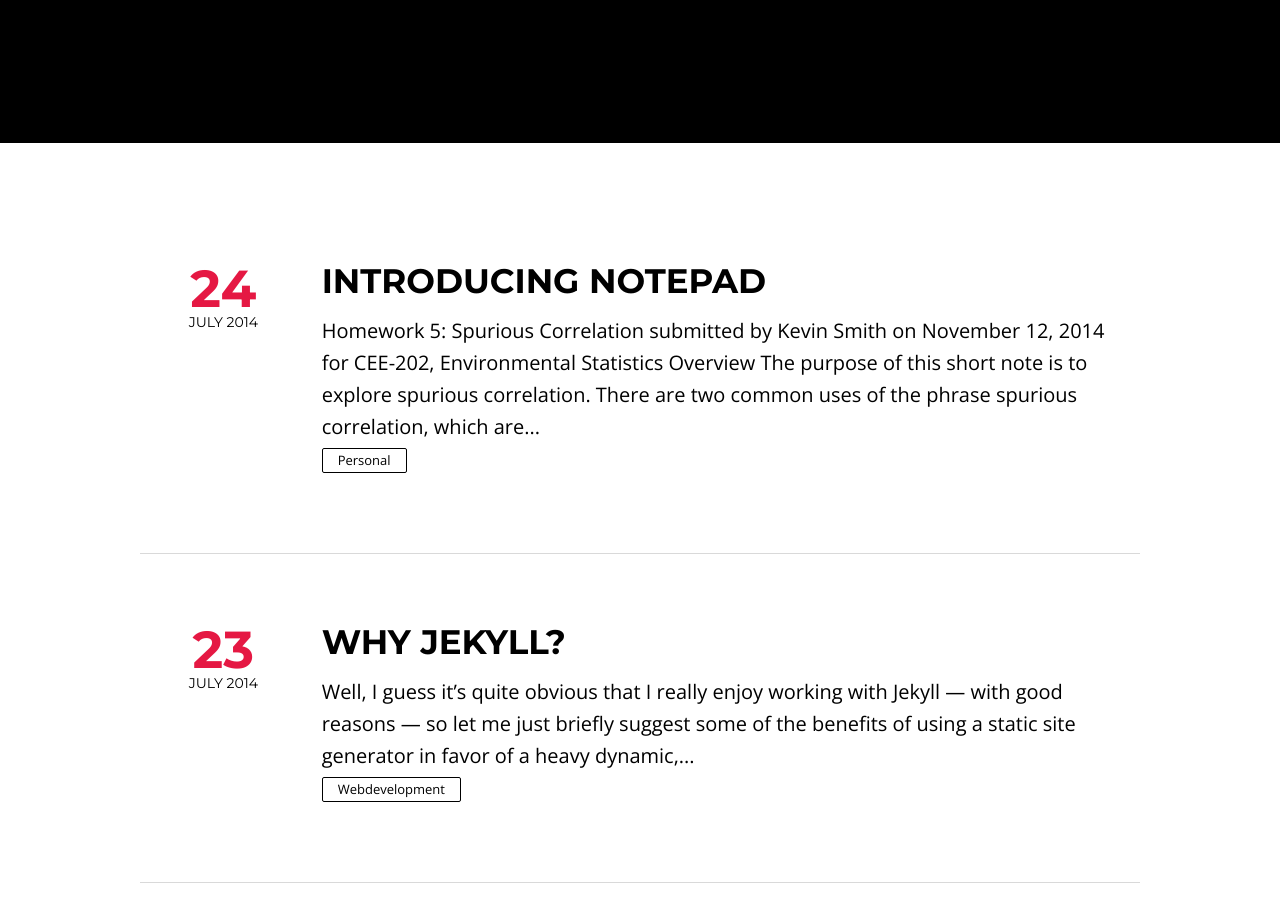
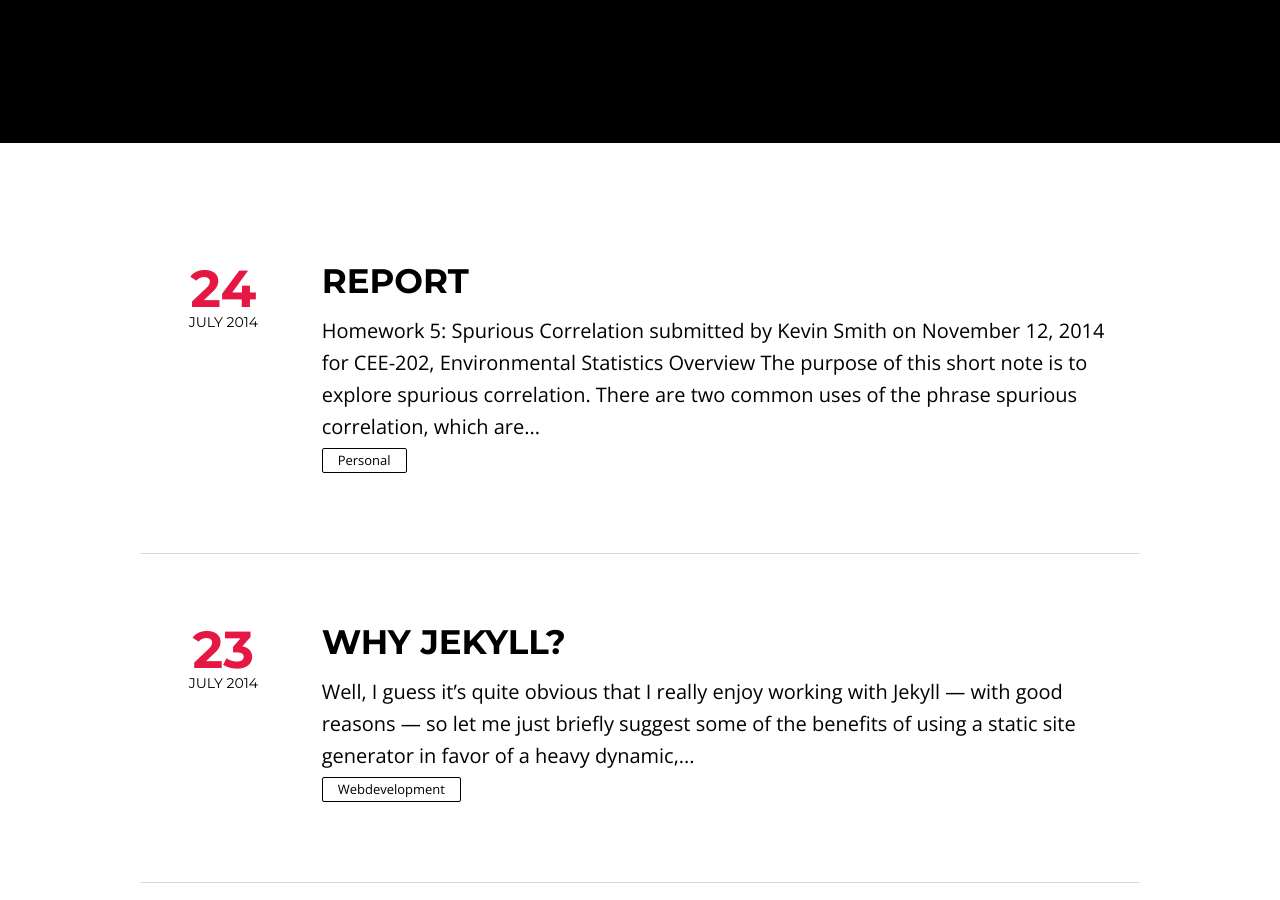
Before and after one commit to Kevin-M-Smith-Retired/primisadfontes-dev, a Jekyll site: the page built from index.html, in a window 1280 px wide and 900 px high, scrolled down 381 px. Built offline with Jekyll 4.4.1, drawn with Linux system fonts in a browser that asks for light colours; nearby versions of some CDN libraries; the list of posts is cut into pages by our own code.

Commit message:
Test Report

```diff
--- a/_posts/2014-07-24-Report.md
+++ b/_posts/2014-07-24-Report.md
@@ -1,6 +1,6 @@
 ---
 layout: post
-title: "Introducing Notepad"
+title: "Report"
 description:
 headline:
 modified: 2014-07-19
```
Also changed, not shown: _posts/2014-07-19-introducing-notepad.md (+1 -1 lines).
